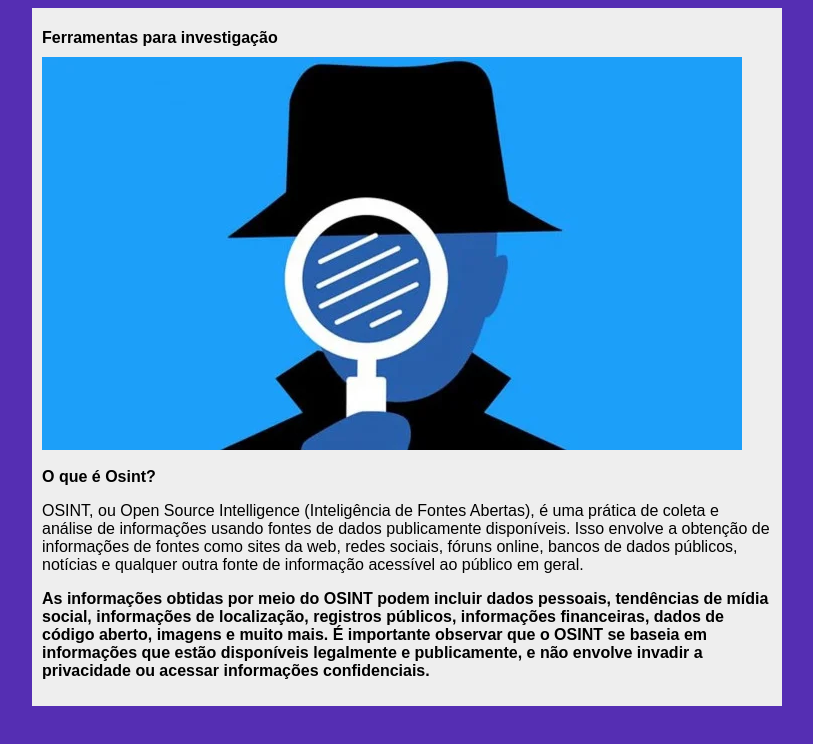
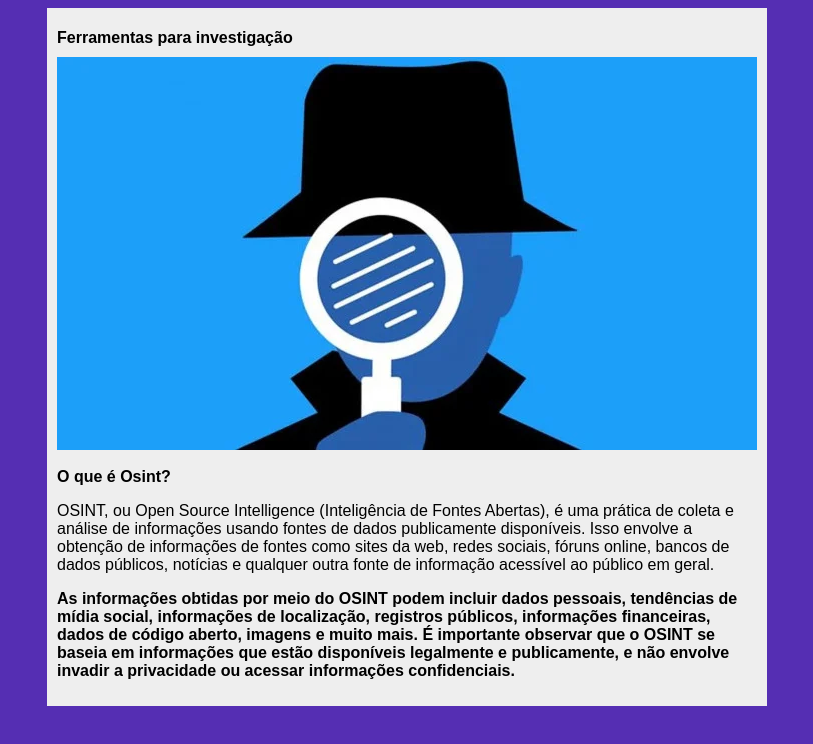
Before and after one commit to Lysscr/projeto-site, a plain HTML site: page index.html in a window 1280 px wide. Shown: the whole page, without its empty margins (233-1046 px from the left). Drawn offline with Linux system fonts and the light colour scheme.

Commit message:
Update style.css

```diff
--- a/estilos/style.css
+++ b/estilos/style.css
@@ -4,6 +4,6 @@
 body {background-color: rgb(85, 46, 179);}
 
 main {background-color: #eeeeee;
-      width: 730px;
+      width: 700px;
       margin: auto;
       padding: 10px}
```
